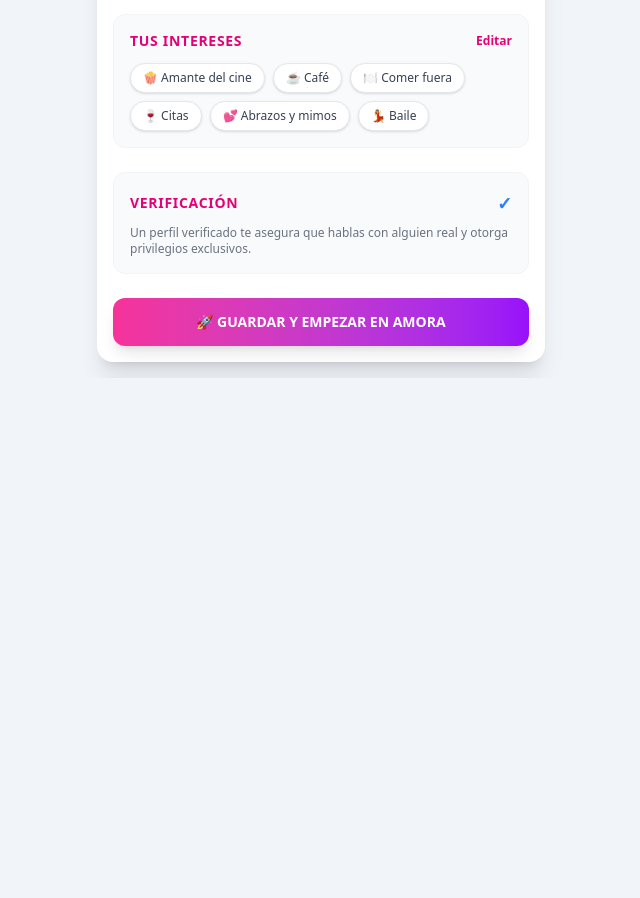
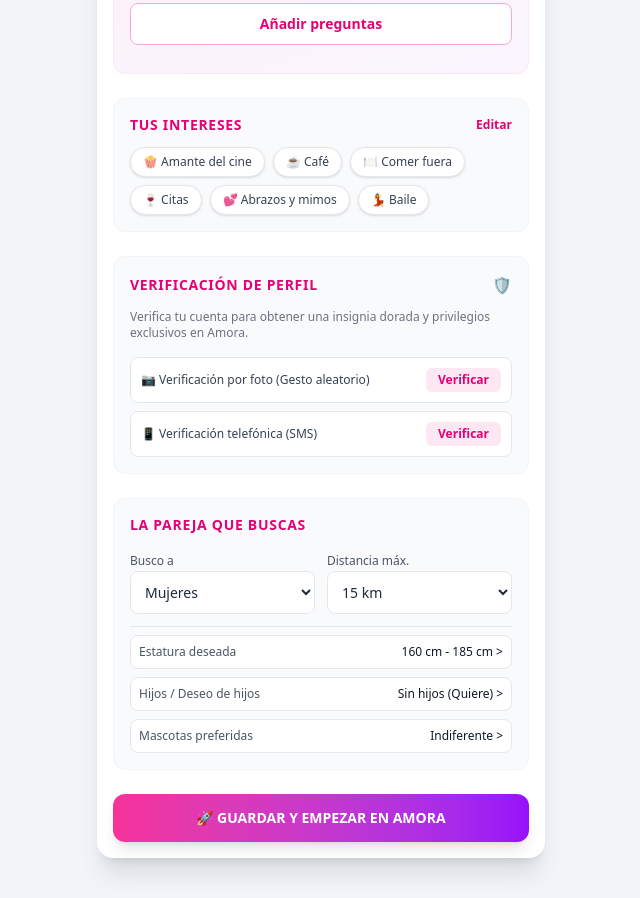
Before and after one commit to jarf0669-ship-it/pwa-dating-app-v2, a website: page index.html in a window 1280 px wide. Shown: the part 1238-2136 px from the top of the page, without its empty margins (319-959 px from the left). Before the commit the page ends 1616 px from the top, so only its background shows below. Drawn offline with nearby package versions, Linux system fonts and the light colour scheme.

Commit message:
custionario2

```diff
--- a/index.html
+++ b/index.html
@@ -3,14 +3,26 @@
 <head>
     <meta charset="UTF-8">
     <meta name="viewport" content="width=device-width, initial-scale=1.0">
-    <title>Amora - Perfil Principal Modular</title>
+    <title>Amora - Página Principal y Perfil Modular Completo</title>
     <!-- Tailwind CSS para diseño moderno y minimalista -->
     <script src="https://cdn.jsdelivr.net/npm/@tailwindcss/browser@4"></script>
 </head>
-<body class="bg-slate-100 min-y-screen flex items-center justify-center p-4">
+<body class="bg-slate-100 min-h-screen flex flex-col items-center justify-start p-4 space-y-6">
 
-    <!-- CONTENEDOR PRINCIPAL MODULAR -->
-    <div class="max-w-md w-full bg-white rounded-2xl shadow-xl p-4 space-y-6 font-sans text-gray-800">
+    <!-- HEADER / NAVEGACIÓN PRINCIPAL DE AMORA -->
+    <header class="max-w-md w-full bg-white rounded-2xl shadow-md p-4 flex items-center justify-between">
+        <div class="flex items-center space-x-2">
+            <span class="text-xl font-black bg-gradient-to-r from-pink-500 to-purple-600 bg-clip-text text-transparent">AMORA</span>
+            <span class="text-xs px-2 py-0.5 bg-pink-50 text-pink-600 rounded-full font-medium">Principal</span>
+        </div>
+        <div class="flex items-center space-x-3 text-gray-600 text-sm">
+            <span class="cursor-pointer hover:text-pink-600">Explorar</span>
+            <span class="cursor-pointer hover:text-pink-600 font-semibold text-pink-600">Perfil</span>
+        </div>
+    </header>
+
+    <!-- CONTENEDOR PRINCIPAL DE LA VISTA DE PERFIL Y CONFIGURACIÓN -->
+    <main class="max-w-md w-full bg-white rounded-2xl shadow-xl p-4 space-y-6 font-sans text-gray-800">
 
       <!-- Barra de Progreso -->
       <div class="space-y-1">
@@ -81,7 +93,7 @@
           </div>
         </div>
 
-        <!-- NUEVOS PANELES DE OPCIONES (Diseño limpio, sin emojis pesados) -->
+        <!-- PANELES DE OPCIONES AMPLIADOS (Nivel educativo, personalidad, mascotas, zodiaco, religión) -->
         <div class="pt-2 border-t border-gray-200 space-y-3">
           <div class="flex justify-between items-center p-2.5 bg-white border border-gray-200 rounded-lg text-sm cursor-pointer hover:border-pink-400">
             <span class="text-gray-600">Nivel educativo</span>
@@ -167,26 +179,82 @@
         </div>
       </div>
 
-      <!-- SECCIÓN 4: VERIFICACIÓN Y PRIVILEGIOS -->
-      <div class="bg-gray-50 p-4 rounded-xl border border-gray-100 space-y-2">
+      <!-- SECCIÓN 4: DOBLE SISTEMA DE VERIFICACIÓN (Insignias de Privilegio) -->
+      <div class="bg-gray-50 p-4 rounded-xl border border-gray-100 space-y-3">
         <div class="flex items-center justify-between">
-          <h3 class="text-sm font-bold tracking-wider text-pink-600 uppercase">Verificación</h3>
-          <span class="text-blue-500 font-bold text-lg">✓</span>
+          <h3 class="text-sm font-bold tracking-wider text-pink-600 uppercase">Verificación de Perfil</h3>
+          <span class="text-pink-600 font-bold">🛡️</span>
         </div>
-        <p class="text-xs text-gray-500">Un perfil verificado te asegura que hablas con alguien real y otorga privilegios exclusivos.</p>
+        <p class="text-xs text-gray-500">Verifica tu cuenta para obtener una insignia dorada y privilegios exclusivos en Amora.</p>
+
+        <div class="space-y-2 pt-1">
+          <!-- Opción 1: Foto con gesto random -->
+          <div class="flex items-center justify-between p-2.5 bg-white border border-gray-200 rounded-lg text-sm">
+            <span class="text-gray-700 text-xs font-medium">📷 Verificación por foto (Gesto aleatorio)</span>
+            <button onclick="alert('Iniciando verificación por gesto fotográfico...')" class="px-3 py-1 bg-pink-100 text-pink-600 rounded-md text-xs font-semibold hover:bg-pink-200 cursor-pointer">Verificar</button>
+          </div>
+          <!-- Opción 2: Verificación telefónica -->
+          <div class="flex items-center justify-between p-2.5 bg-white border border-gray-200 rounded-lg text-sm">
+            <span class="text-gray-700 text-xs font-medium">📱 Verificación telefónica (SMS)</span>
+            <button onclick="alert('Enviando código SMS de verificación...')" class="px-3 py-1 bg-pink-100 text-pink-600 rounded-md text-xs font-semibold hover:bg-pink-200 cursor-pointer">Verificar</button>
+          </div>
+        </div>
+      </div>
+
+      <!-- SECCIÓN 5: LA PAREJA QUE BUSCAS (Filtros Avanzados Completos) -->
+      <div class="bg-gray-50 p-4 rounded-xl border border-gray-100 space-y-3">
+        <h3 class="text-sm font-bold tracking-wider text-pink-600 uppercase">
+          La Pareja que Buscas
+        </h3>
+
+        <div class="grid grid-cols-2 gap-3">
+          <div class="space-y-1">
+            <label class="text-xs font-medium text-gray-600">Busco a</label>
+            <select class="w-full p-2.5 border border-gray-200 rounded-lg text-sm bg-white">
+              <option>Mujeres</option>
+              <option>Hombres</option>
+              <option>Todos</option>
+            </select>
+          </div>
+          <div class="space-y-1">
+            <label class="text-xs font-medium text-gray-600">Distancia máx.</label>
+            <select class="w-full p-2.5 border border-gray-200 rounded-lg text-sm bg-white">
+              <option>15 km</option>
+              <option>50 km</option>
+              <option>100 km</option>
+              <option>Todo el mundo</option>
+            </select>
+          </div>
+        </div>
+
+        <!-- Filtros avanzados de búsqueda -->
+        <div class="pt-2 border-t border-gray-200 space-y-2 text-xs">
+          <div class="flex justify-between items-center p-2 bg-white border border-gray-200 rounded-lg cursor-pointer">
+            <span class="text-gray-600">Estatura deseada</span>
+            <span class="font-medium text-gray-900">160 cm - 185 cm &gt;</span>
+          </div>
+          <div class="flex justify-between items-center p-2 bg-white border border-gray-200 rounded-lg cursor-pointer">
+            <span class="text-gray-600">Hijos / Deseo de hijos</span>
+            <span class="font-medium text-gray-900">Sin hijos (Quiere) &gt;</span>
+          </div>
+          <div class="flex justify-between items-center p-2 bg-white border border-gray-200 rounded-lg cursor-pointer">
+            <span class="text-gray-600">Mascotas preferidas</span>
+            <span class="font-medium text-gray-900">Indiferente &gt;</span>
+          </div>
+        </div>
       </div>
 
       <!-- BOTÓN FINAL DE ACCIÓN -->
       <button
-        onclick="alert('¡Módulo de Amora guardado de forma segura y modular!');"
+        onclick="alert('¡Página principal de Amora y módulo completo guardados correctamente!');"
         class="w-full py-3.5 bg-gradient-to-r from-pink-500 to-purple-600 text-white rounded-xl font-bold shadow-lg hover:opacity-95 transition text-sm cursor-pointer"
       >
         🚀 GUARDAR Y EMPEZAR EN AMORA
       </button>
 
-    </div>
+    </main>
 
-    <!-- Script sencillo para interactividad del cuestionario opcional -->
+    <!-- Script para interactividad -->
     <script>
       function toggleQuestionnaire() {
         const box = document.getElementById('questionnaireBox');
```
